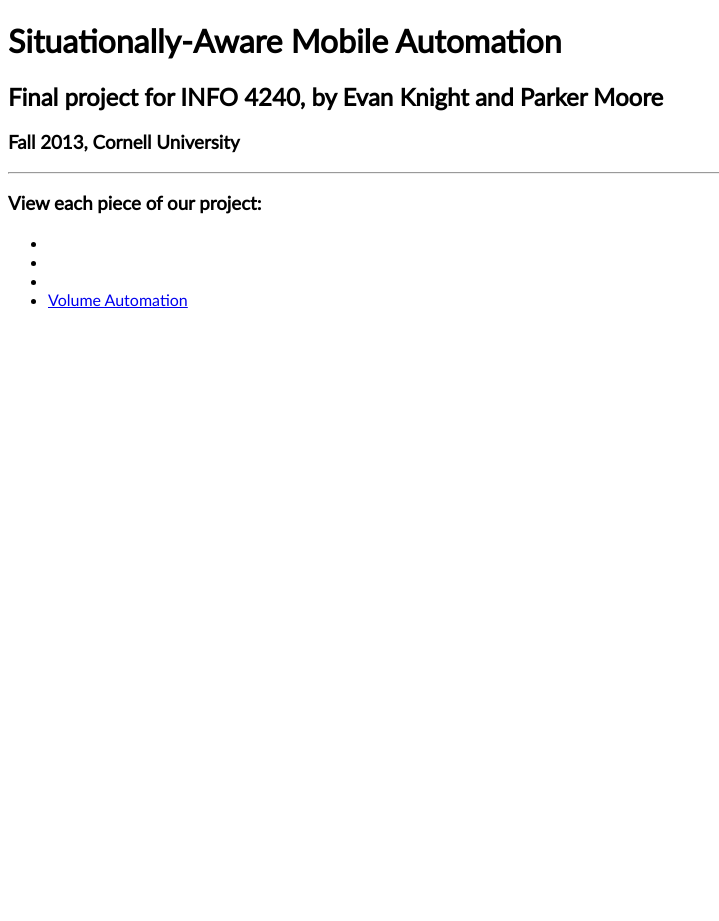
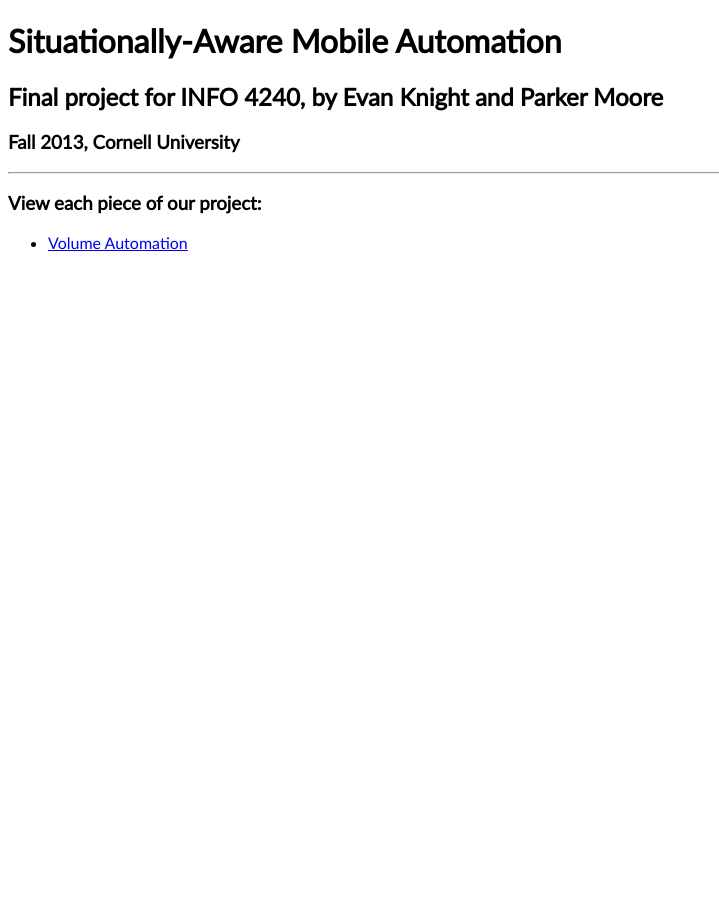
Before and after one commit to parkr/automated-mobile-interactions, a Jekyll site: the page built from index.html, in a window 1280 px wide. Shown: the whole page, without its empty margins (0-719 px from the left). Built offline with Jekyll 4.4.1, drawn with Linux system fonts in a browser that asks for light colours.

Commit message:
Check to make sure a title exists

```diff
--- a/index.html
+++ b/index.html
@@ -11,8 +11,10 @@ title: Home
 <h3>View each piece of our project:</h3>
 <ul>
   {% for p in site.pages %}
-  {% unless p.title contains page.title %}
-    <li><a href="{{ p.url }}" title="{{ p.title }}">{{ p.title }}</a></li>
-  {% endunless %}
+    {% if p.title %}
+      {% unless p.title contains page.title %}
+        <li><a href="{{ p.url }}" title="{{ p.title }}">{{ p.title }}</a></li>
+      {% endunless %}
+    {% endif %}
   {% endfor %}
 </ul>
```
